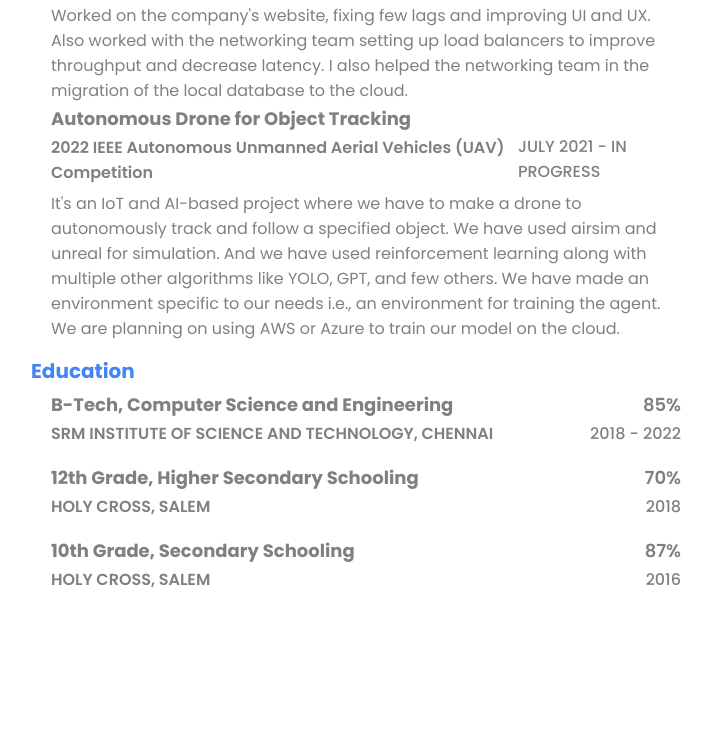
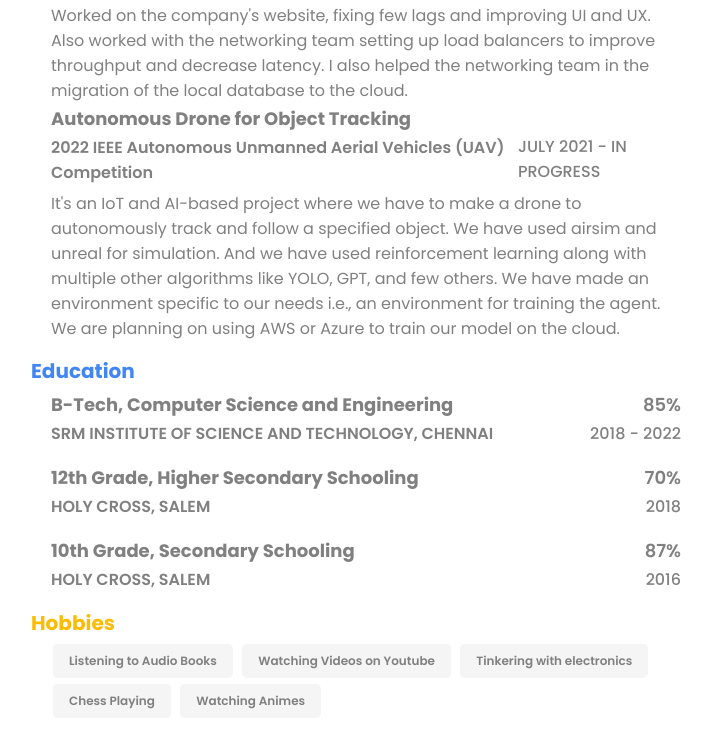
Before and after one commit to ashwinaadithan/resume, a plain HTML site: page index.html in a window 1280 px wide. Shown: the part 1319-2055 px from the top of the page, without its empty margins (284-996 px from the left). Before the commit the page ends 1927 px from the top, so only its background shows below. Drawn offline with Linux system fonts and the light colour scheme.

Commit message:
Update index.html

```diff
--- a/index.html
+++ b/index.html
@@ -236,5 +236,16 @@
             </div>
         </div>
     </div>
+
+    <div class="hobby-container">
+        <h2 class="hobby-title">Hobbies</h2>
+        <div class="hobby-content">
+            <p class="hobby">Listening to Audio Books</p>
+            <p class="hobby">Watching Videos on Youtube</p>
+            <p class="hobby">Tinkering with electronics</p>
+            <p class="hobby">Chess Playing</p>
+            <p class="hobby">Watching Animes</p>
+        </div>
+    </div>
 </body>
 </html>
```
